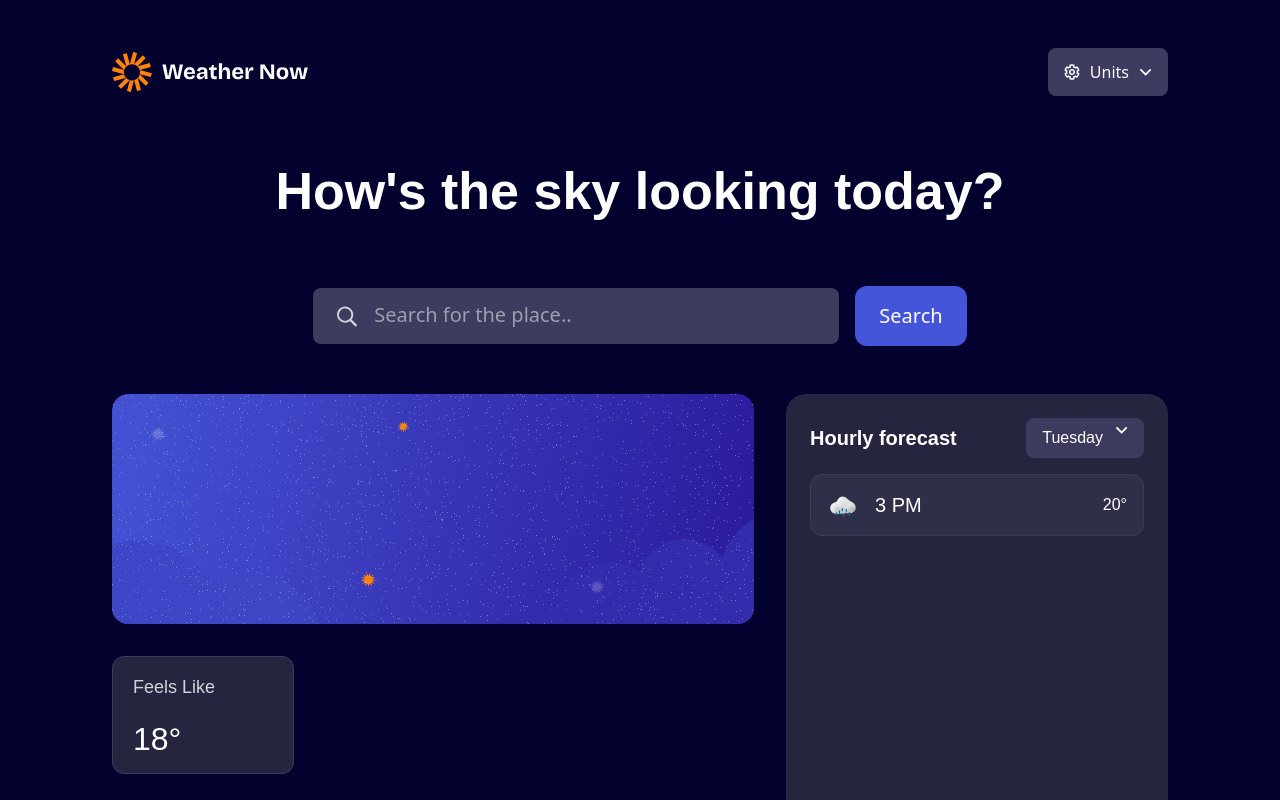
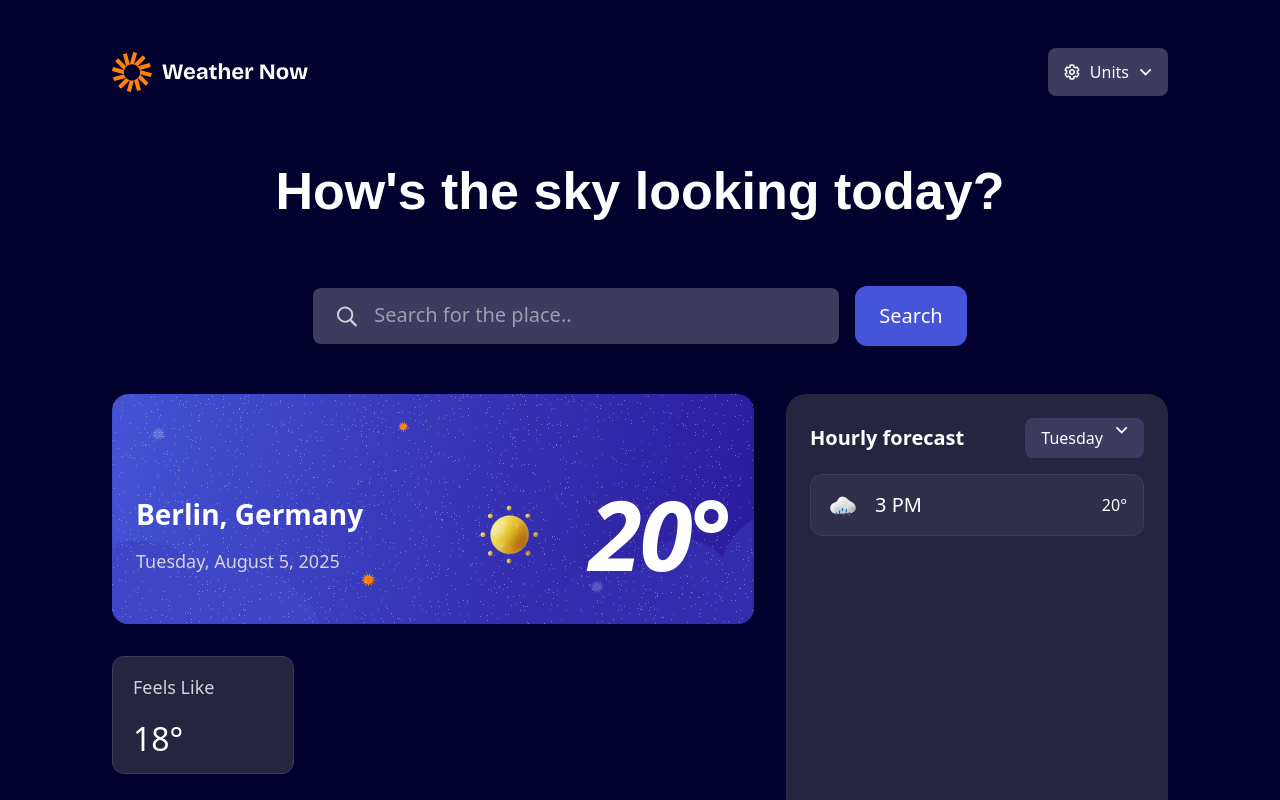
Before and after one commit to Legaz-le/weather-app-main, a React (Vite) app: page / in a window 1280 px wide. Shown: the top 800 px of the page. Built offline with nearby package versions, Linux system fonts and the light colour scheme.

Commit message:
made display main infos

```diff
--- a/src/components/BodyElements/MainInfo.tsx
+++ b/src/components/BodyElements/MainInfo.tsx
@@ -1,10 +1,23 @@
 import bg from "/images/bg-today-large.svg";
 import { WeatherInfo } from "./Boxes/weatherInfo";
+import sunny_icon from "/images/icon-sunny.webp";
 
 export const MainInfo = () => {
   return (
-    <div className="flex flex-col gap-8   mb-12 mr-8 relative">
-      <img src={bg} alt="blue-background"  className="absloute"/>
+    <div className="flex flex-col gap-8  mb-12 mr-8 relative">
+      <img src={bg} alt="blue-background" className="z-0" />
+      <div className="absolute py-20  px-6 flex w-full justify-between items-center z-10">
+        <div className="flex flex-col gap-3 ">
+          <p className="text-[28px] font-[700] font-DM-Sans">Berlin, Germany</p>
+          <p className="text-lg font-[500] font-DM-Sans text-[#D4D3D9]">
+            Tuesday, August 5, 2025
+          </p>
+        </div>
+        <div className="flex items-center gap-5 ">
+          <img src={sunny_icon} alt="sunny_icon" className="w-[120px] h-[120px]" />
+          <span className="text-8xl font-DM-Sans font-[600] italic text-white tracking-[-0.02em]">20°</span>
+        </div>
+      </div>
       <WeatherInfo />
     </div>
   );
--- a/src/index.css
+++ b/src/index.css
@@ -35,7 +35,7 @@ html {
 }
 
 .font-DM-Sans {
-  font-family: "DM Sans", sans-serif;
+  font-family: "DM Sans",;
 }
 
 .p-forDailyForecast {
```
